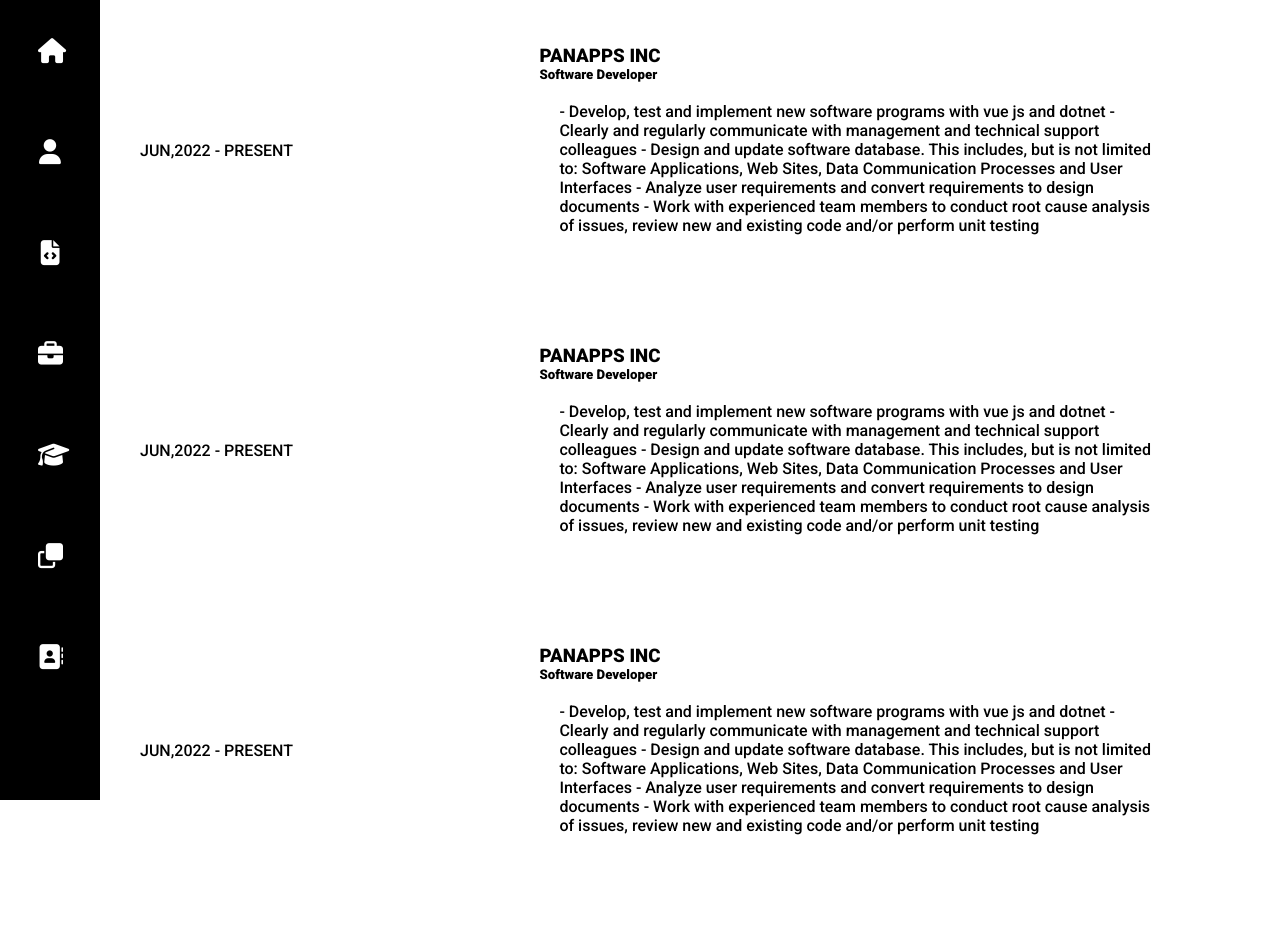
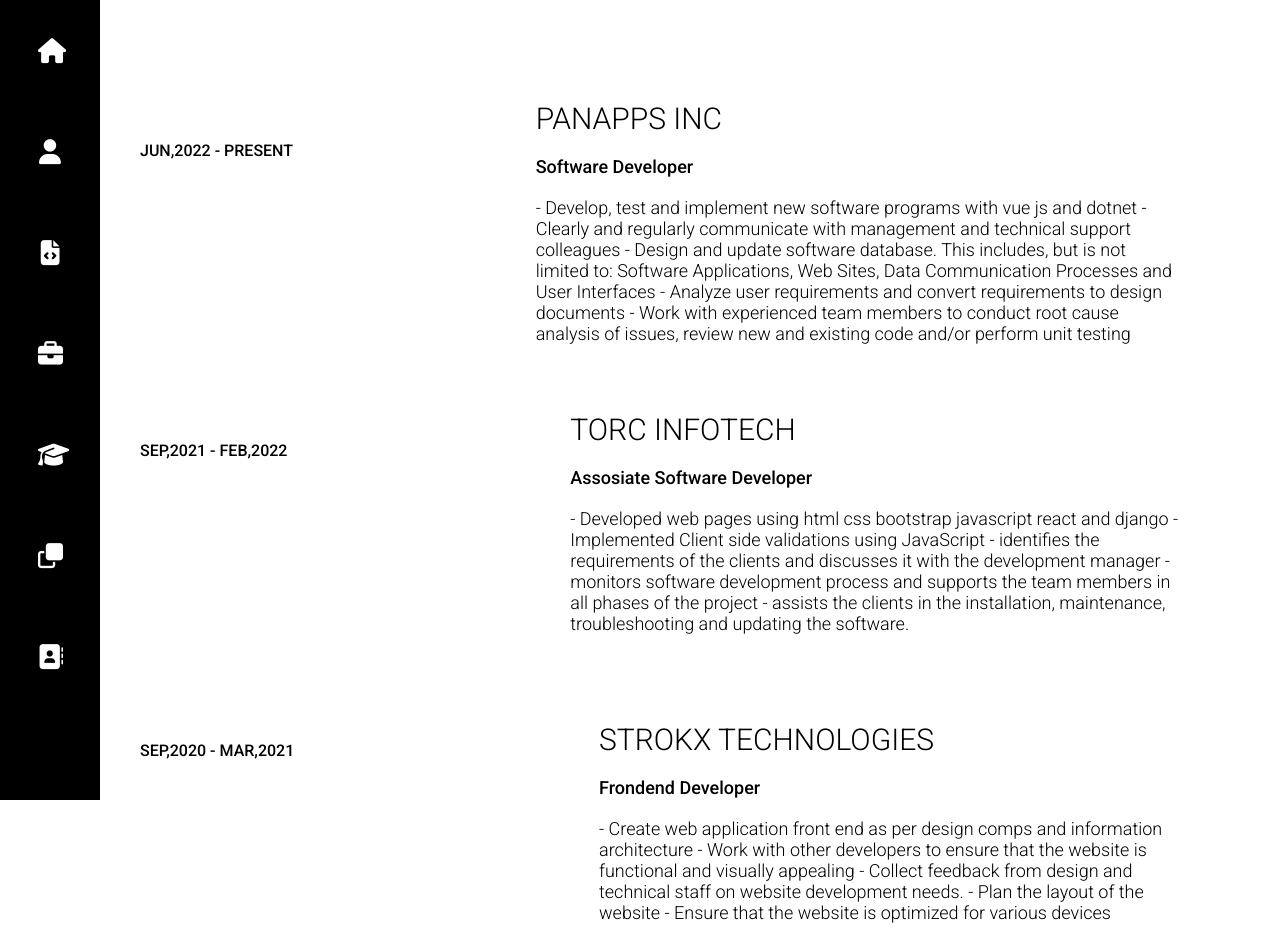
Before and after one commit to Vikashtomar/Portfolio, a React (Vite) app: page /work in a window 1280 px wide. Before the commit the page ends 900 px from the top, so only its background shows below. Built offline with nearby package versions, Linux system fonts and the light colour scheme.

Commit message:
second commit

```diff
--- a/src/Components/Work.jsx
+++ b/src/Components/Work.jsx
@@ -7,8 +7,8 @@
 
       <p>JUN,2022 - PRESENT </p>
       <div className="workcontent">
-            <h3>PANAPPS INC </h3>
-            <h5>Software Developer</h5>
+             <p> PANAPPS INC </p>
+            <p>Software Developer</p>
             <p>
       - Develop, test and implement new software programs with vue js and dotnet
 - Clearly and regularly communicate with management and technical support colleagues
@@ -21,18 +21,22 @@
     </div>
     </div>
 
+{/* //sec */}
+
+{/* //second */}
+
 <div className='work'>
 
-<p>JUN,2022 - PRESENT </p>
+      <p>SEP,2021 - FEB,2022 </p>
       <div className="workcontent">
-      <h3>PANAPPS INC </h3>
-      <h5>Software Developer</h5>
+            <p> TORC INFOTECH </p>
+          <p>Assosiate Software Developer</p>
             <p>
-- Develop, test and implement new software programs with vue js and dotnet
-- Clearly and regularly communicate with management and technical support colleagues
-- Design and update software database. This includes, but is not limited to: Software Applications, Web Sites, Data Communication Processes and User Interfaces
-- Analyze user requirements and convert requirements to design documents
-- Work with experienced team members to conduct root cause analysis of issues, review new and existing code and/or perform unit testing
+            - Developed web pages using html css bootstrap javascript react and django
+- Implemented Client side validations using JavaScript
+- identifies the requirements of the clients and discusses it with the development manager
+- monitors software development process and supports the team members in all phases of the project
+- assists the clients in the installation, maintenance, troubleshooting and updating the software.
            </p>
 
 
@@ -41,23 +45,26 @@
 
 
 
+
+
     <div className='work'>
 
-      <p>JUN,2022 - PRESENT </p>
+      <p>SEP,2020 - MAR,2021</p>
       <div className="workcontent">
-            <h3>PANAPPS INC </h3>
-            <h5>Software Developer</h5>
+          <p>STROKX TECHNOLOGIES</p>
+          <p>Frondend Developer</p>
             <p>
-      - Develop, test and implement new software programs with vue js and dotnet
-- Clearly and regularly communicate with management and technical support colleagues
-- Design and update software database. This includes, but is not limited to: Software Applications, Web Sites, Data Communication Processes and User Interfaces
-- Analyze user requirements and convert requirements to design documents
-- Work with experienced team members to conduct root cause analysis of issues, review new and existing code and/or perform unit testing
+            - Create web application front end as per design comps and information architecture
+- Work with other developers to ensure that the website is functional and visually appealing
+- Collect feedback from design and technical staff on website development needs.
+- Plan the layout of the website
+- Ensure that the website is optimized for various devices
            </p>
 
 
       </div>
       </div>
+
     </>
   )
 }
--- a/src/Portfolio.css
+++ b/src/Portfolio.css
@@ -171,8 +171,22 @@
 
 
  .workcontent{
-    padding: 20px;
+    padding-top: 14%;
     margin-left: 200px;
-
+    /* padding-bottom: 40px; */
+    font-size: 18px;
 
  }
+ .workcontent p:nth-child(1){
+   font-size: 30px;
+   font-weight: 350;
+ }
+
+ .workcontent p:nth-child(2){
+   font-size: 18px;
+
+ }
+
+ .workcontent p:nth-child(3){
+      font-weight: 350;
+ }
```
Lines whose indentation alone changed are shown as unchanged.
